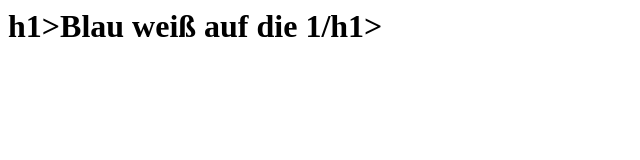
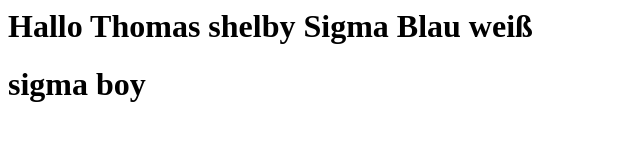
Before and after one commit to Fabianito2009/Blau-Weiss-Linz, a plain HTML site: page index.html in a window 1280 px wide. Shown: the whole page, without its empty margins (0-640 px from the left). Drawn offline with Linux system fonts and the light colour scheme.

Commit message:
Update index.html

```diff
--- a/index.html
+++ b/index.html
@@ -1,5 +1,6 @@
 <html>
 <body>
-<h1>h1>Blau weiß auf die 1/h1>
+<h1> Hallo Thomas shelby Sigma Blau weiß </h1>
+<h1> sigma boy </h1>
 </body>
 </html>
```
